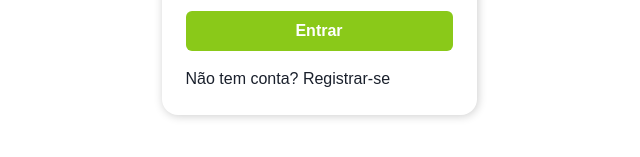
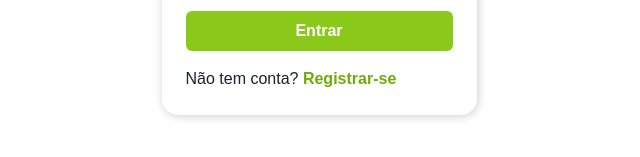
Before and after one commit to MatheusNSantiago/saude-simples, a Next.js app: page /login in a window 1280 px wide. Shown: the part 425-582 px from the top of the page, without its empty margins (321-961 px from the left). Built offline with nearby package versions, Linux system fonts and the light colour scheme.

Commit message:
[styling] create custom Link style

```diff
--- a/src/theme/index.ts
+++ b/src/theme/index.ts
@@ -36,6 +36,13 @@ const Tabs: ComponentStyleConfig = {
     },
 };
 
+const Link: ComponentStyleConfig = {
+    baseStyle: {
+        color: "primary.600",
+        fontWeight: "bold"
+    },
+};
+
 const theme = extendTheme(
     {
         colors: {
@@ -61,6 +68,8 @@ const theme = extendTheme(
             // Button: Tab,
             Tabs,
             Input: inputSelectStyles,
+            Link,
+
             // Select: inputSelectStyles,
         },
     },
```
